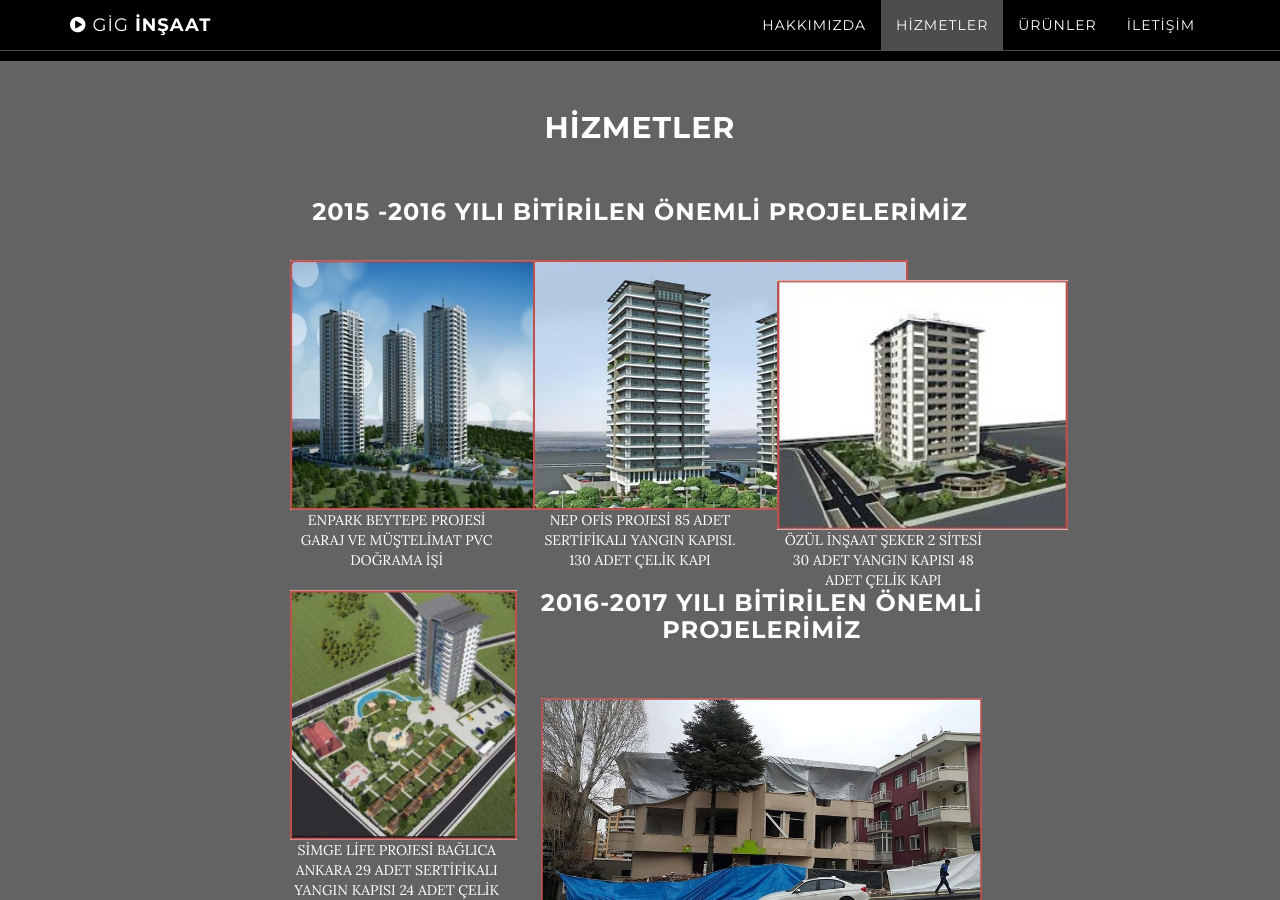
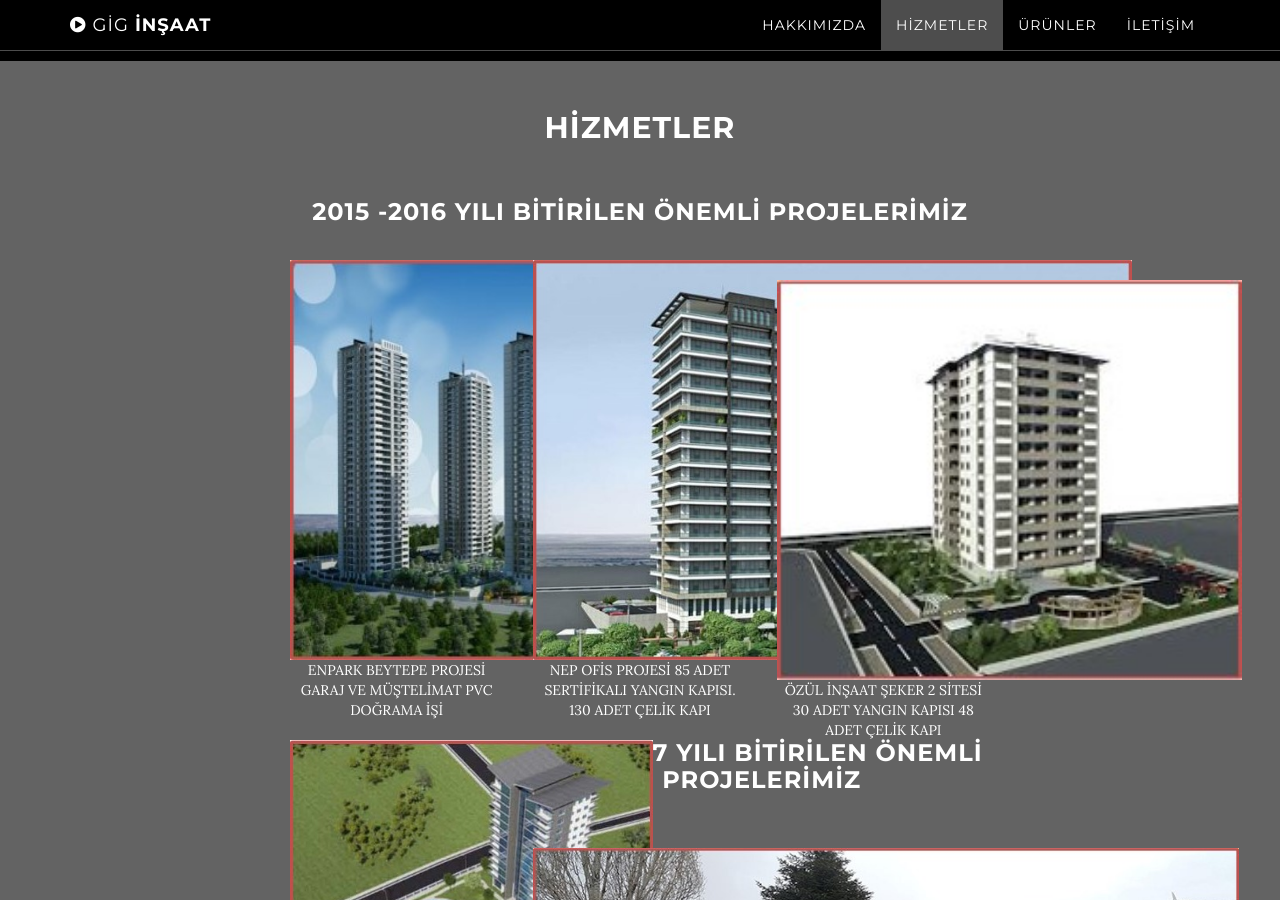
Before and after one commit to giginsaat/website, a Jekyll site: the page built from index.html, in a window 1280 px wide and 900 px high, scrolled down 2229 px. Built offline with Jekyll 4.4.1, drawn with Linux system fonts in a browser that asks for light colours.

Commit message:
Update services.html

```diff
--- a/_includes/services.html
+++ b/_includes/services.html
@@ -9,19 +9,19 @@
                     <h3>2015 -2016 YILI BİTİRİLEN ÖNEMLİ PROJELERİMİZ</h3>
 
                     <div class="col-lg-4">
-                        <img height="250px" src="img/enpark_beytepe.jpg" /> <br/> ENPARK BEYTEPE PROJESİ GARAJ VE MÜŞTELİMAT PVC  DOĞRAMA İŞİ
+                        <img height="400px" src="img/enpark_beytepe.jpg" /> <br/> ENPARK BEYTEPE PROJESİ GARAJ VE MÜŞTELİMAT PVC  DOĞRAMA İŞİ
                     </div>
                     <div class="col-lg-4">
-                        <img height="250px"  src="img/nep_ofis.jpg" /> <br/> NEP OFİS PROJESİ 85 ADET SERTİFİKALI YANGIN KAPISI. 130 ADET ÇELİK KAPI
+                        <img height="400px"  src="img/nep_ofis.jpg" /> <br/> NEP OFİS PROJESİ 85 ADET SERTİFİKALI YANGIN KAPISI. 130 ADET ÇELİK KAPI
                     </div>
 
                     <br/>
 
                     <div class="col-lg-4">
-                        <img height="250px" src="img/seker2_sitesi.jpg" /> <br/> ÖZÜL İNŞAAT ŞEKER 2 SİTESİ 30 ADET YANGIN KAPISI 48 ADET ÇELİK KAPI
+                        <img height="400px" src="img/seker2_sitesi.jpg" /> <br/> ÖZÜL İNŞAAT ŞEKER 2 SİTESİ 30 ADET YANGIN KAPISI 48 ADET ÇELİK KAPI
                     </div>
                     <div class="col-lg-4">
-                        <img height="250px" src="img/simge_life_baglica.jpg" /> <br/> SİMGE LİFE PROJESİ BAĞLICA ANKARA 29 ADET SERTİFİKALI  YANGIN KAPISI 24 ADET ÇELİK KAPI
+                        <img height="400px" src="img/simge_life_baglica.jpg" /> <br/> SİMGE LİFE PROJESİ BAĞLICA ANKARA 29 ADET SERTİFİKALI  YANGIN KAPISI 24 ADET ÇELİK KAPI
                     </div>
 
                     <br/>
@@ -30,7 +30,7 @@
 
                     <br/>
                     <div class="col-lg-8">
-                        <img height="250px" src="img/ulusoy_musavirlik_gop.jpg" /> <br/> ULUSOY MÜŞAVİRLİK GAZİ OSMAN PAŞA 22 ADET ÇELİK KAPI
+                        <img height="400px" src="img/ulusoy_musavirlik_gop.jpg" /> <br/> ULUSOY MÜŞAVİRLİK GAZİ OSMAN PAŞA 22 ADET ÇELİK KAPI
                     </div>
 
                 </div>
```
